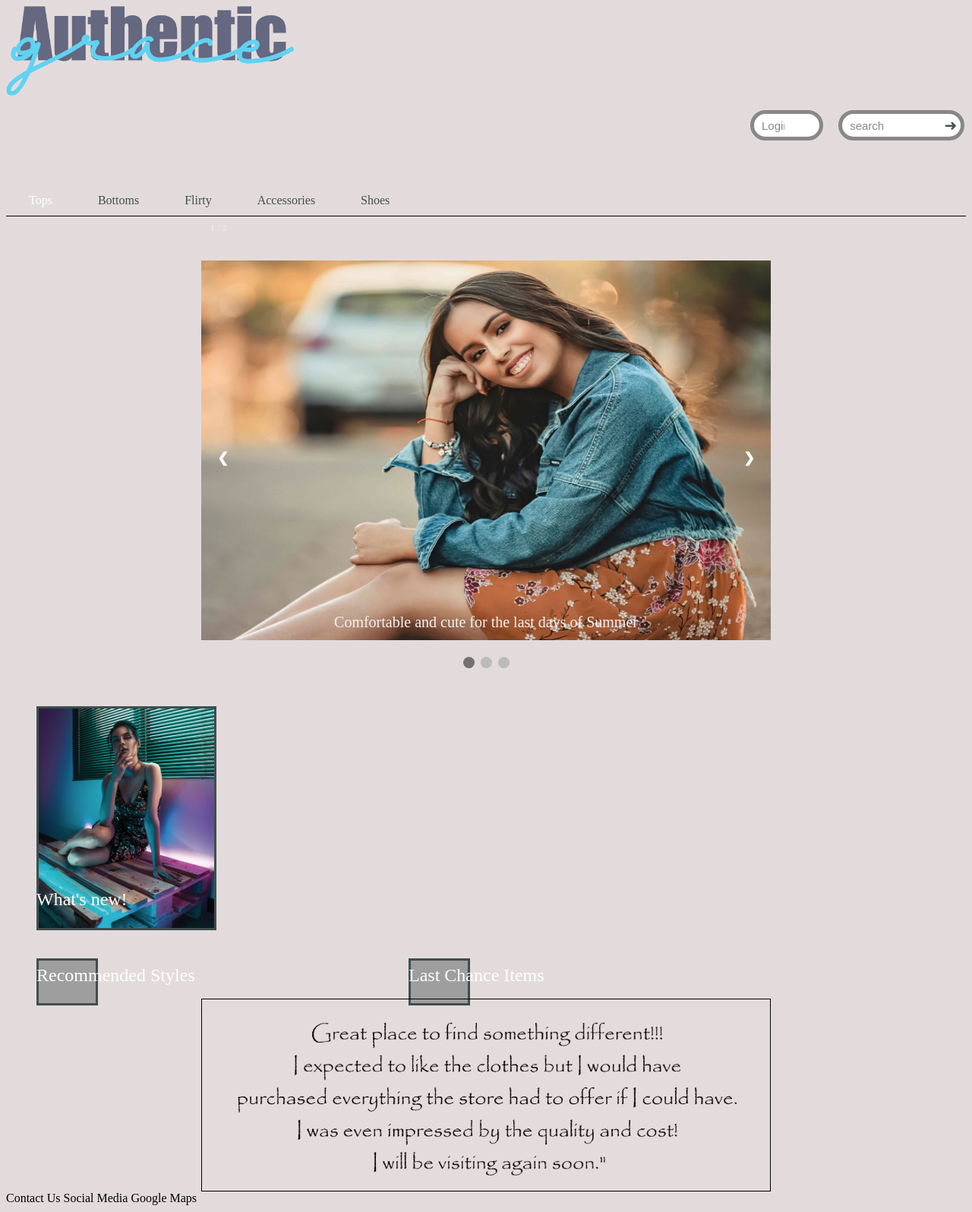
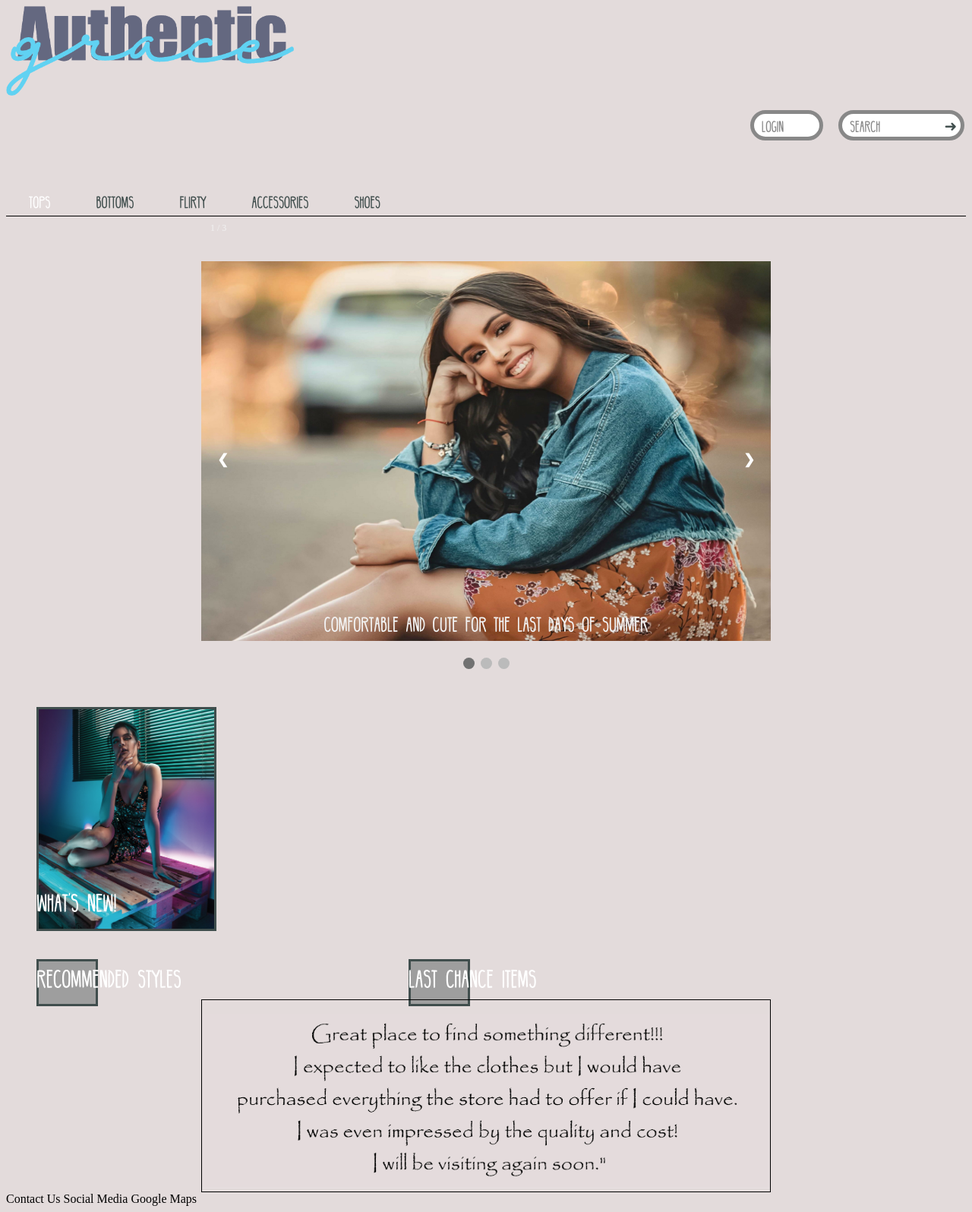
Before and after one commit to jaymehewitt/Authentic-Grace, a PHP site: page / in a window 1280 px wide. Shown: the whole page at 76% size. Run offline with PHP 8.4, Linux system fonts and the light colour scheme; some libraries are stand-ins or nearby versions; grey boxes are pictures that could not be loaded.

Commit message:
Added bellaboo in woff format

```diff
--- a/style.css
+++ b/style.css
@@ -1,6 +1,11 @@
 /* Background */
 html {
     background-color: #E3DBDB;
+}
+
+@font-face {
+  font-family: "bellaboo";
+  src: url("fonts/bellaboo.woff") format('woff');
 }
 
 /***************/
```
Also changed, not shown: fonts/bellaboo.woff (added).
